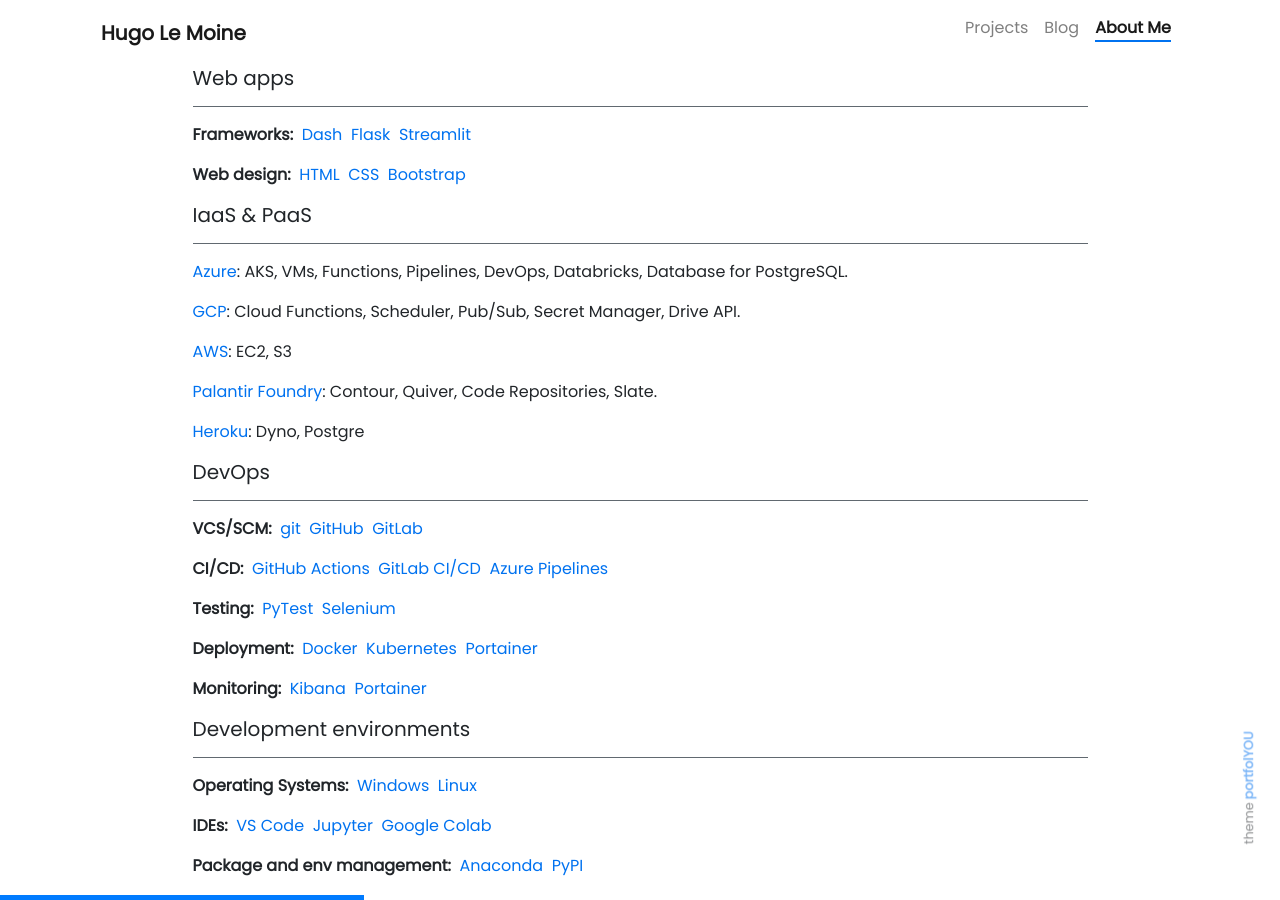
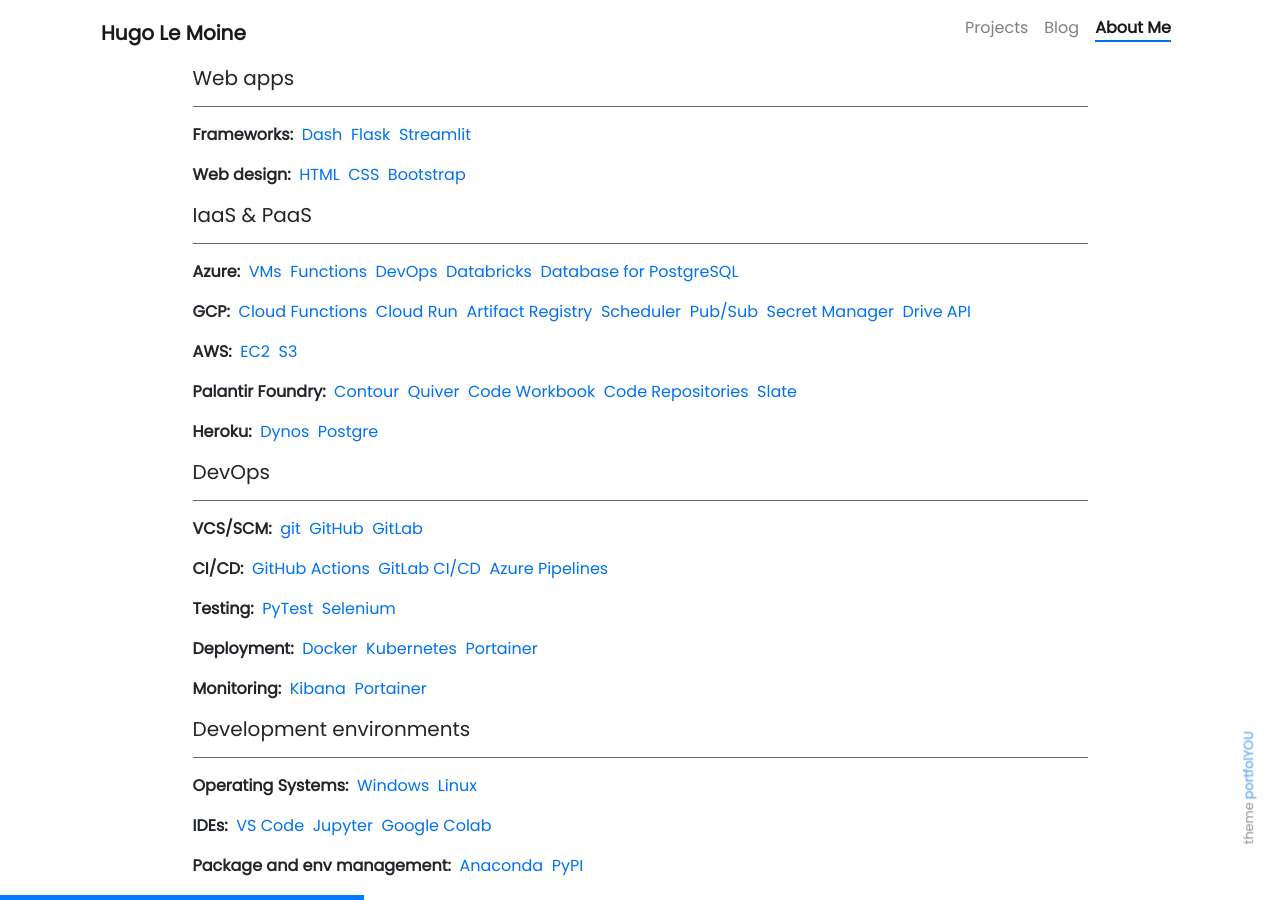
Before and after one commit to hugolmn/hugolmn.github.io, a Jekyll site: the page built from pages/about.md, in a window 1280 px wide and 900 px high, scrolled down 1084 px. Built offline with Jekyll 4.4.1, drawn with Linux system fonts in a browser that asks for light colours; nearby versions of some CDN libraries; emoji names are drawn with the system emoji font.

Commit message:
Updated links for IaaS and PaaS

```diff
--- a/pages/about.md
+++ b/pages/about.md
@@ -103,15 +103,36 @@
 
 ##### IaaS & PaaS
 ---
-<a href="https://azure.microsoft.com">Azure</a>: AKS, VMs, Functions, Pipelines, DevOps, Databricks, Database for PostgreSQL.
+**Azure:**&nbsp;
+<a href="https://azure.microsoft.com/en-us/products/virtual-machines">VMs</a>&nbsp;
+<a href="https://azure.microsoft.com/en-us/products/functions">Functions</a>&nbsp;
+<a href="https://azure.microsoft.com/en-us/products/devops">DevOps</a>&nbsp;
+<a href="https://azure.microsoft.com/en-us/products/databricks">Databricks</a>&nbsp;
+<a href="https://azure.microsoft.com/en-us/products/postgresql">Database for PostgreSQL</a>&nbsp;
 
-<a href="https://cloud.google.com">GCP</a>: Cloud Functions, Scheduler, Pub/Sub, Secret Manager, Drive API.
+**GCP:**&nbsp;
+<a href="https://cloud.google.com/functions">Cloud Functions</a>&nbsp;
+<a href="https://cloud.google.com/run">Cloud Run</a>&nbsp;
+<a href="https://cloud.google.com/artifact-registry">Artifact Registry</a>&nbsp;
+<a href="https://cloud.google.com/scheduler">Scheduler</a>&nbsp;
+<a href="https://cloud.google.com/pubsub">Pub/Sub</a>&nbsp;
+<a href="https://cloud.google.com/secret-manager">Secret Manager</a>&nbsp;
+<a href="https://developers.google.com/drive/api/guides/about-sdk">Drive API</a>&nbsp;
 
-<a href="https://aws.amazon.com">AWS</a>: EC2, S3
+**AWS:**&nbsp;
+<a href="https://aws.amazon.com/ec2">EC2</a>&nbsp;
+<a href="https://aws.amazon.com/s3/">S3</a>&nbsp;
 
-<a href="https://www.palantir.com/platforms/foundry">Palantir Foundry</a>: Contour, Quiver, Code Repositories, Slate.
+**Palantir Foundry:**&nbsp;
+<a href="https://www.palantir.com/docs/foundry/contour">Contour</a>&nbsp;
+<a href="https://www.palantir.com/docs/foundry/quiver">Quiver</a>&nbsp;
+<a href="https://www.palantir.com/docs/foundry/code-workbook">Code Workbook</a>&nbsp;
+<a href="https://www.palantir.com/docs/foundry/code-repositories">Code Repositories</a>&nbsp;
+<a href="https://www.palantir.com/docs/foundry/slate/">Slate</a>&nbsp;
 
-<a href="https://www.heroku.com/">Heroku</a>: Dyno, Postgre
+**Heroku:**&nbsp;
+<a href="https://www.heroku.com/dynos">Dynos</a>&nbsp;
+<a href="https://www.heroku.com/postgres">Postgre</a>&nbsp;
 
 ##### DevOps
 ---
```
